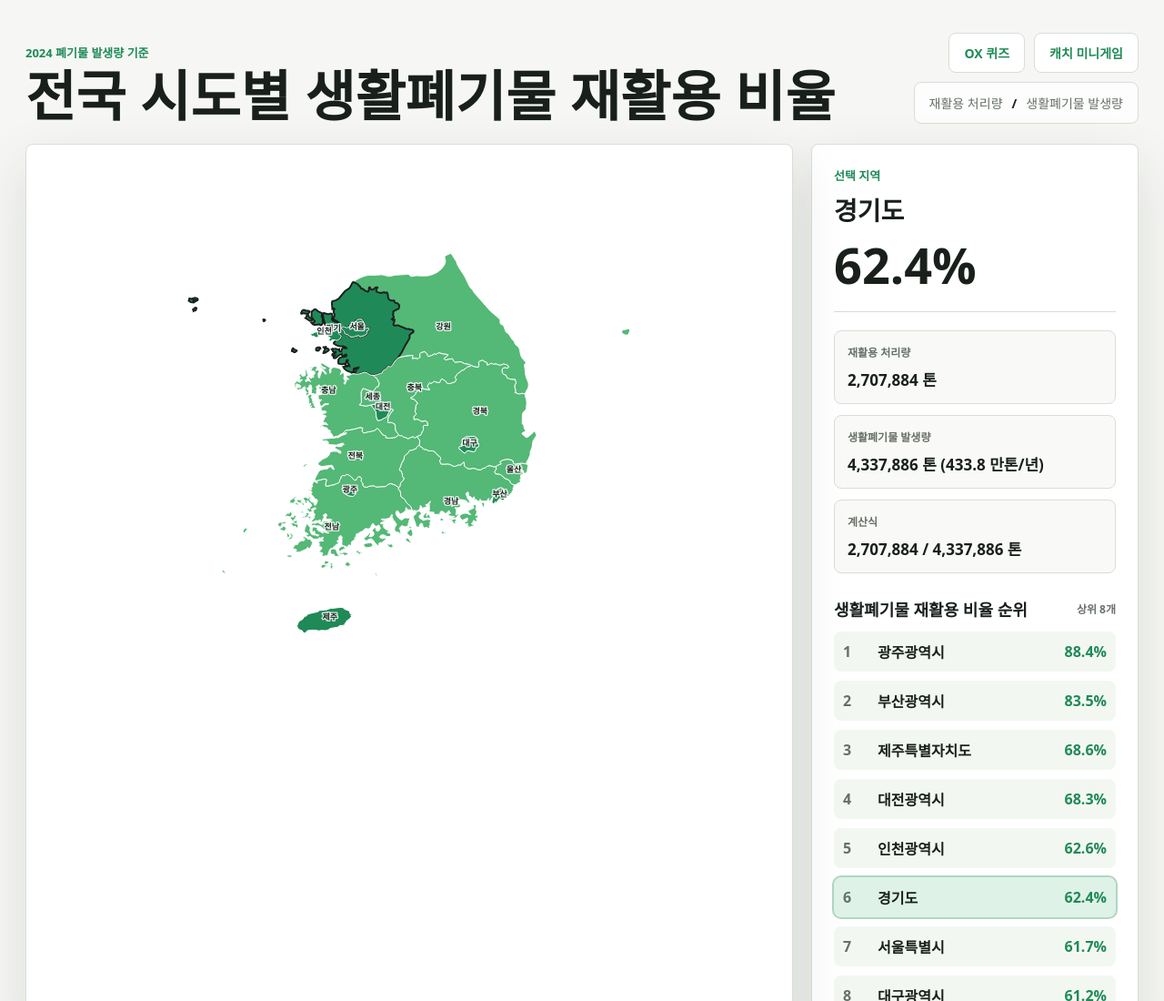
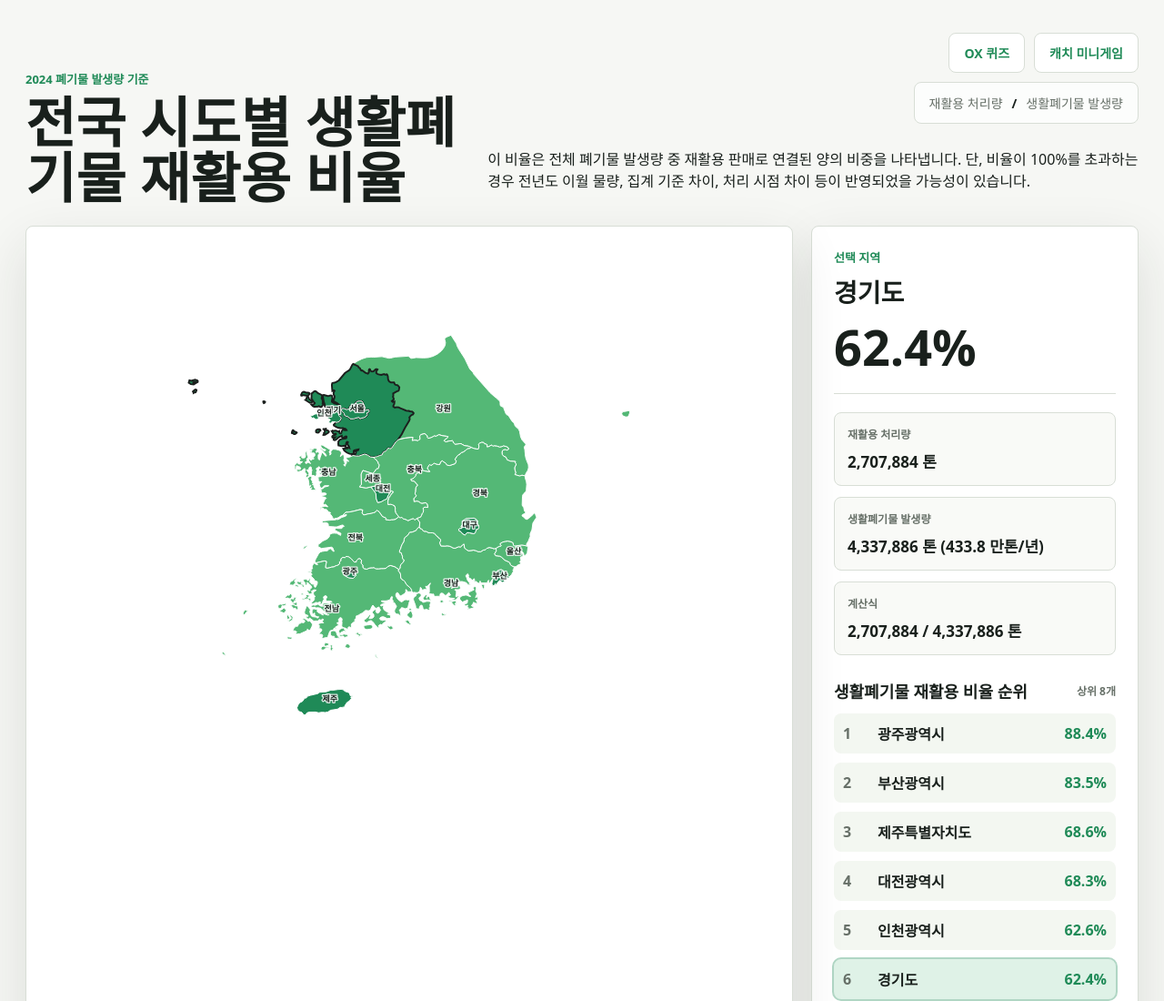
Before and after one commit to class-2026-Spring/team4, a plain HTML site: page index.html in a window 1280 px wide. Shown: the top 1100 px of the page at 91% size. Drawn offline with Linux system fonts and the light colour scheme.

Commit message:
계산식 설명

```diff
--- a/index.html
+++ b/index.html
@@ -25,6 +25,11 @@
               <strong>/</strong>
               <span>생활폐기물 발생량</span>
             </div>
+            <p class="formula-desc">
+              이 비율은 전체 폐기물 발생량 중 재활용 판매로 연결된 양의 비중을 나타냅니다.
+              단, 비율이 100%를 초과하는 경우 전년도 이월 물량, 집계 기준 차이,
+              처리 시점 차이 등이 반영되었을 가능성이 있습니다.
+            </p>
           </div>
         </header>
 
```
